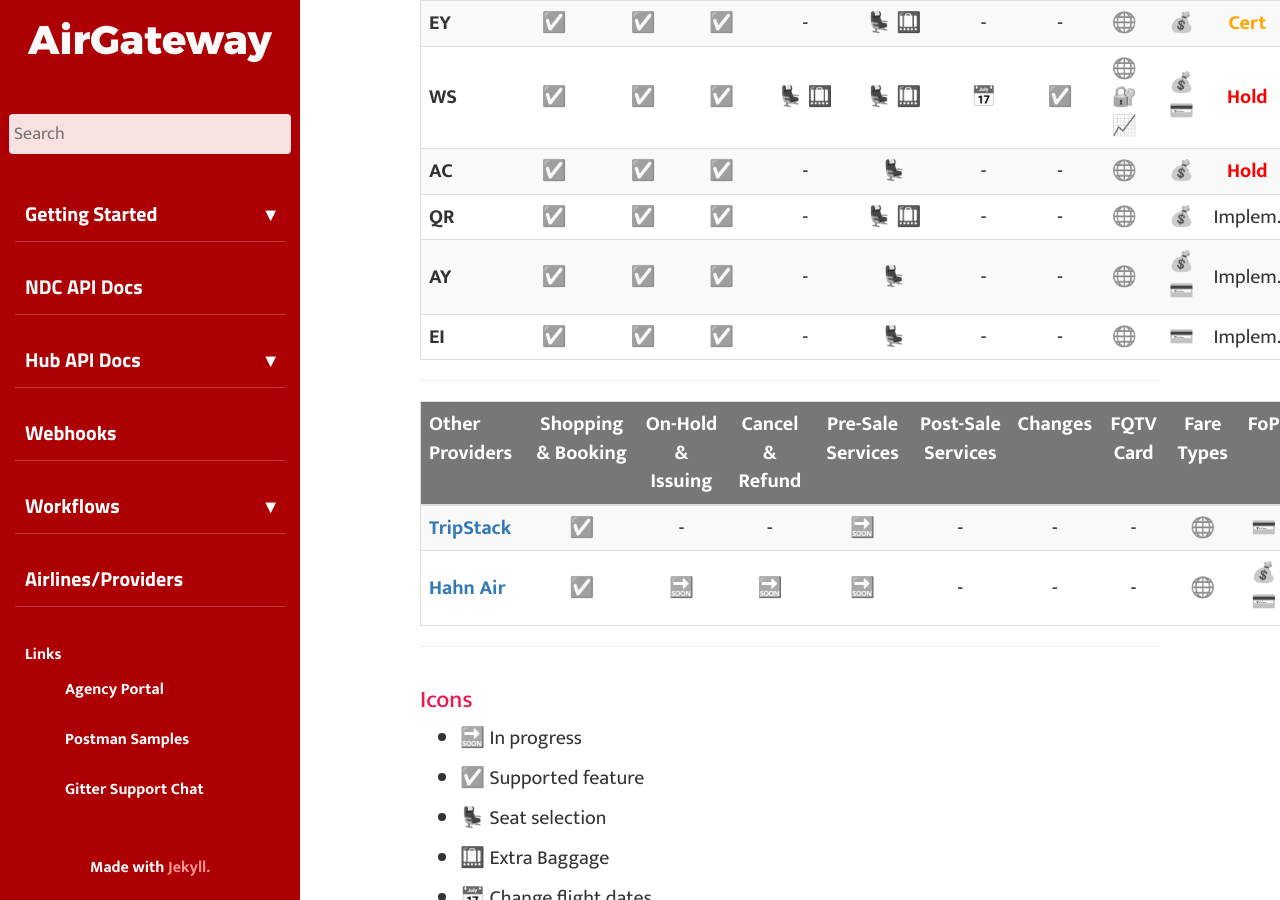
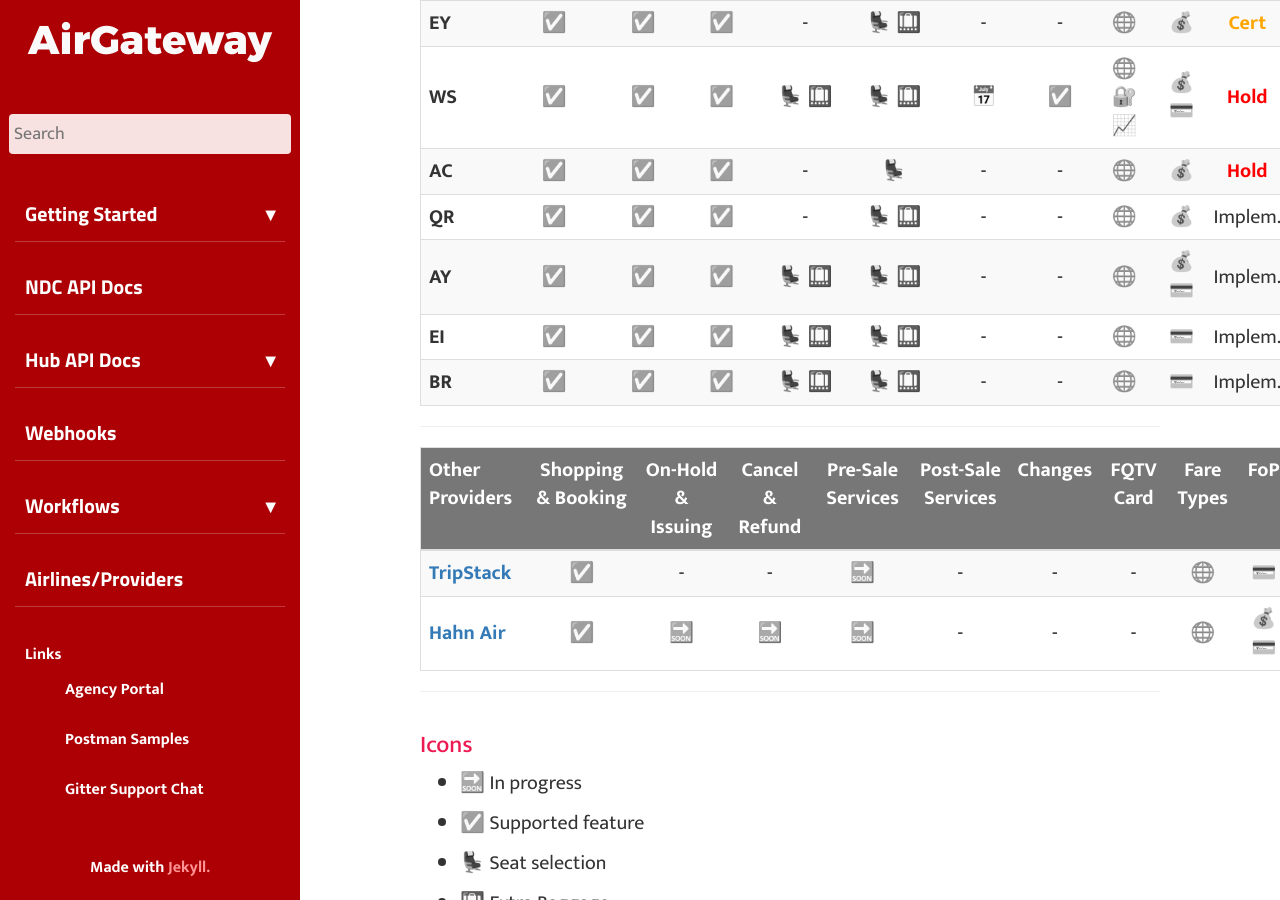
Before and after one commit to AirGateway/dev-guides-jekyll, a Jekyll site: the page built from _pages/mydoc_providers.md, in a window 1280 px wide and 900 px high, scrolled down 1784 px. Built offline with Jekyll 4.4.1, drawn with Linux system fonts in a browser that asks for light colours; emoji names are drawn with the system emoji font; comment, search, counter and statistics services are not loaded.

Commit message:
BR airline added in Dev.

```diff
--- a/_pages/mydoc_providers.md
+++ b/_pages/mydoc_providers.md
@@ -29,8 +29,9 @@ This is a table of our Providers (Airlines) content displaying their capabilitie
 | **WS**        | :white_check_mark: | :white_check_mark: | :white_check_mark: | :seat: :baggage_claim: | :seat: :baggage_claim: | :date: | :white_check_mark: | :globe_with_meridians: :closed_lock_with_key: :chart_with_upwards_trend: | :moneybag: :credit_card: | <span style="color:red">**Hold**</span> |
 | **AC**        | :white_check_mark: | :white_check_mark: | :white_check_mark: | \- | :seat: | \- | \- | :globe_with_meridians: | :moneybag: |  <span style="color:red">**Hold**</span> |
 | **QR**        | :white_check_mark: | :white_check_mark: | :white_check_mark: | \- | :seat: :baggage_claim: | \- | \- | :globe_with_meridians: | :moneybag: |  Implem. |
-| **AY**        | :white_check_mark: | :white_check_mark: | :white_check_mark: | \- | :seat: | \- | \- | :globe_with_meridians: | :moneybag: :credit_card: | Implem. |
-| **EI**        | :white_check_mark: | :white_check_mark: | :white_check_mark: | \- | :seat: | \- | \- | :globe_with_meridians: | :credit_card: | Implem. |
+| **AY**        | :white_check_mark: | :white_check_mark: | :white_check_mark: | :seat: :baggage_claim: | :seat: :baggage_claim: | \- | \- | :globe_with_meridians: | :moneybag: :credit_card: | Implem. |
+| **EI**        | :white_check_mark: | :white_check_mark: | :white_check_mark: | :seat: :baggage_claim: | :seat: :baggage_claim: | \- | \- | :globe_with_meridians: | :credit_card: | Implem. |
+| **BR**        | :white_check_mark: | :white_check_mark: | :white_check_mark: | :seat: :baggage_claim: | :seat: :baggage_claim: | \- | \- | :globe_with_meridians: | :credit_card: | Implem. |
 
 ---
 
```
